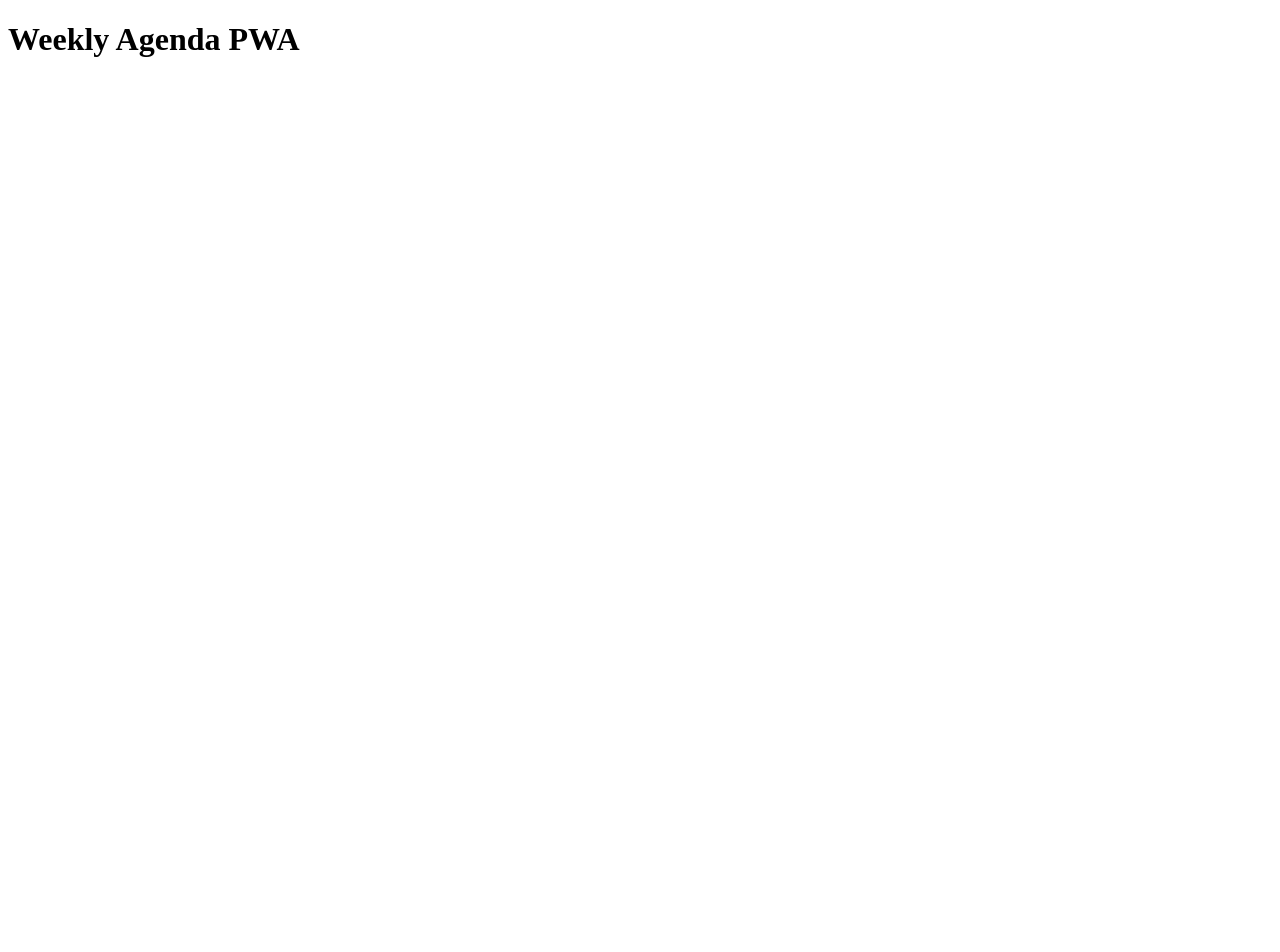
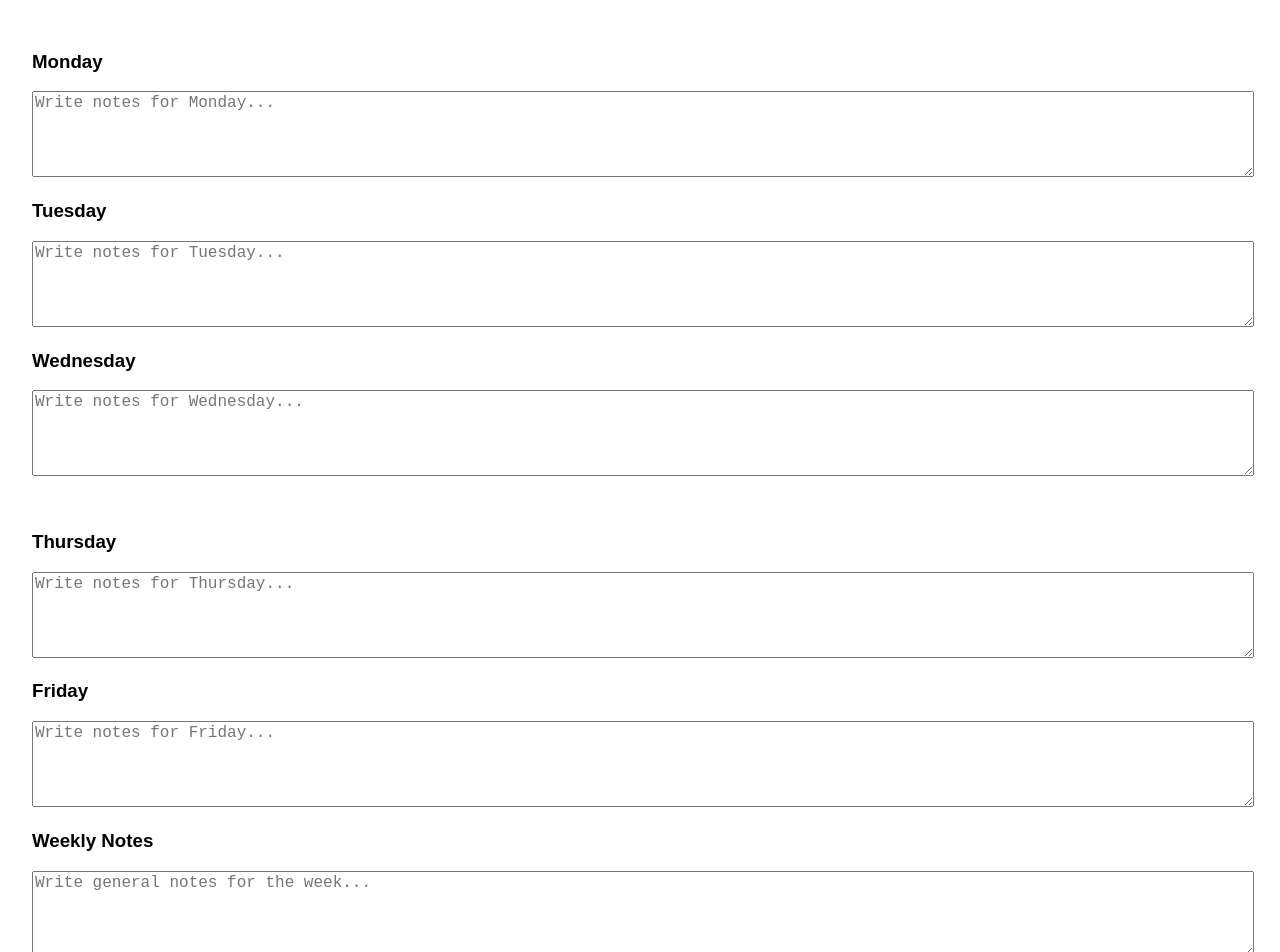
Before and after one commit to Yavuz8085/Ajanda3, a React (Vite) app: page / in a window 1280 px wide. Shown: the top 952 px of the page. Before the commit the page ends 800 px from the top, so only its background shows below. Built offline with nearby package versions, Linux system fonts and the light colour scheme.

Commit message:
Update App.jsx

```diff
--- a/src/App.jsx
+++ b/src/App.jsx
@@ -1,3 +1,67 @@
+import React, { useState, useEffect } from "react";
+
+const days = [
+  { label: "Monday", key: "mon" },
+  { label: "Tuesday", key: "tue" },
+  { label: "Wednesday", key: "wed" },
+  { label: "Thursday", key: "thu" },
+  { label: "Friday", key: "fri" },
+];
+
 export default function App() {
-  return <h1>Weekly Agenda PWA</h1>;
+  const [notes, setNotes] = useState({});
+
+  useEffect(() => {
+    const saved = localStorage.getItem("agenda-notes");
+    if (saved) setNotes(JSON.parse(saved));
+  }, []);
+
+  useEffect(() => {
+    localStorage.setItem("agenda-notes", JSON.stringify(notes));
+  }, [notes]);
+
+  const handleChange = (key, value) => {
+    setNotes(prev => ({ ...prev, [key]: value }));
+  };
+
+  return (
+    <div style={{ display: "flex", flexWrap: "wrap", padding: "1rem", fontFamily: "sans-serif" }}>
+      <div style={{ flex: "1 1 50%", padding: "0.5rem" }}>
+        {days.slice(0, 3).map(day => (
+          <div key={day.key} style={{ marginBottom: "1rem" }}>
+            <h3>{day.label}</h3>
+            <textarea
+              style={{ width: "100%", height: "80px", fontSize: "1rem" }}
+              value={notes[day.key] || ""}
+              onChange={(e) => handleChange(day.key, e.target.value)}
+              placeholder={`Write notes for ${day.label}...`}
+            />
+          </div>
+        ))}
+      </div>
+
+      <div style={{ flex: "1 1 50%", padding: "0.5rem" }}>
+        {days.slice(3).map(day => (
+          <div key={day.key} style={{ marginBottom: "1rem" }}>
+            <h3>{day.label}</h3>
+            <textarea
+              style={{ width: "100%", height: "80px", fontSize: "1rem" }}
+              value={notes[day.key] || ""}
+              onChange={(e) => handleChange(day.key, e.target.value)}
+              placeholder={`Write notes for ${day.label}...`}
+            />
+          </div>
+        ))}
+        <div>
+          <h3>Weekly Notes</h3>
+          <textarea
+            style={{ width: "100%", height: "80px", fontSize: "1rem" }}
+            value={notes["weekly"] || ""}
+            onChange={(e) => handleChange("weekly", e.target.value)}
+            placeholder="Write general notes for the week..."
+          />
+        </div>
+      </div>
+    </div>
+  );
 }
```
